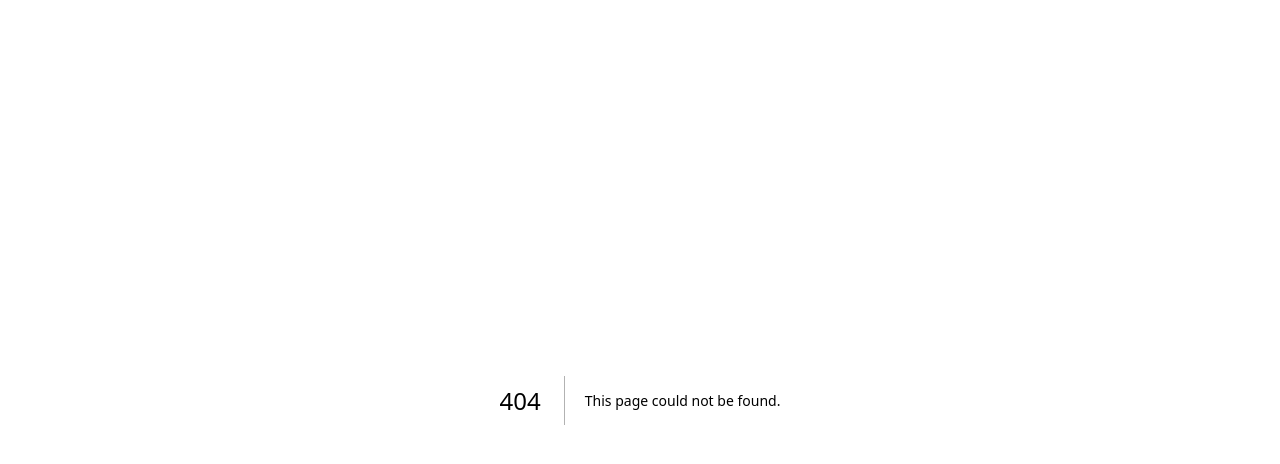
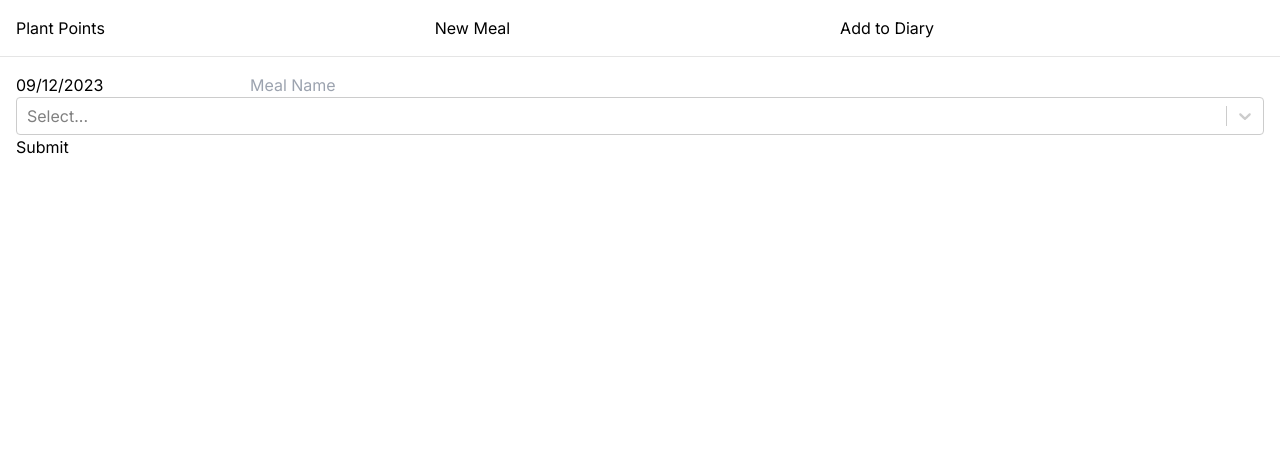
Before and after one commit to ev-th/plant-points, a Next.js app: page /meals/new in a window 1280 px wide. Before the commit this address had no page. Shown: the top 464 px of the page. Built offline with nearby package versions, Linux system fonts and the light colour scheme; no server answers; the database is empty.

Commit message:
Change route meal to meals

```diff
--- a/components/NavBar.tsx
+++ b/components/NavBar.tsx
@@ -10,7 +10,7 @@ export const NavBar = () => {
 
         </li>
         <li>
-          <Link href="/meal/new">
+          <Link href="/meals/new">
             New Meal
           </Link>
         </li>
```
Also changed, not shown: app/(dashboard)/meals/new/page.tsx (renamed from app/(dashboard)/meal/new/page.tsx).
